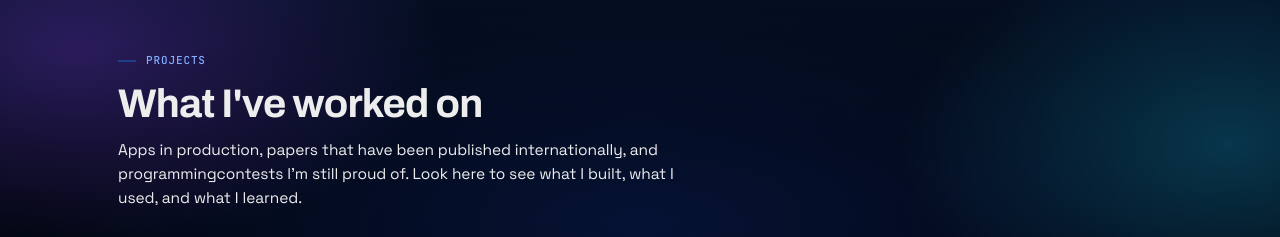
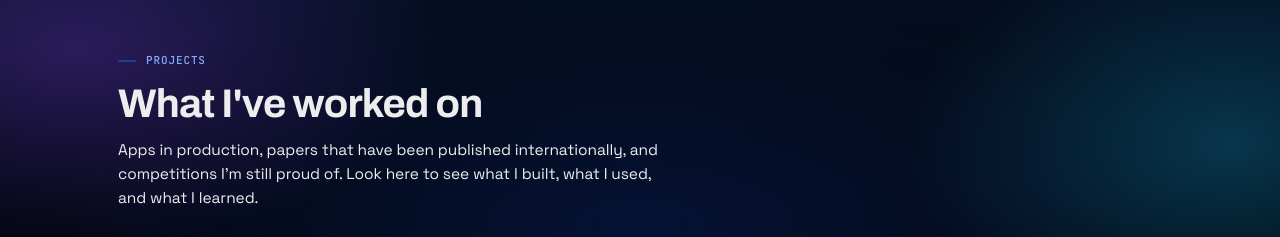
Before and after one commit to kenchengkc/personal-website, a Next.js app: page / in a window 1280 px wide. Shown: the part 1840-2077 px from the top of the page. Built offline with nearby package versions, Linux system fonts and the light colour scheme.

Commit message:
Edited typo

```diff
--- a/components/sections/Projects.tsx
+++ b/components/sections/Projects.tsx
@@ -343,7 +343,7 @@ export function Projects() {
       <SectionHead
         eyebrow="Projects"
         title="What I've worked on"
-        sub="Apps in production, papers that have been published internationally, and programmingcontests I'm still proud of. Look here to see what I built, what I used, and what I learned."
+        sub="Apps in production, papers that have been published internationally, and competitions I'm still proud of. Look here to see what I built, what I used, and what I learned."
       />
 
       <div className="v2-work">
```
